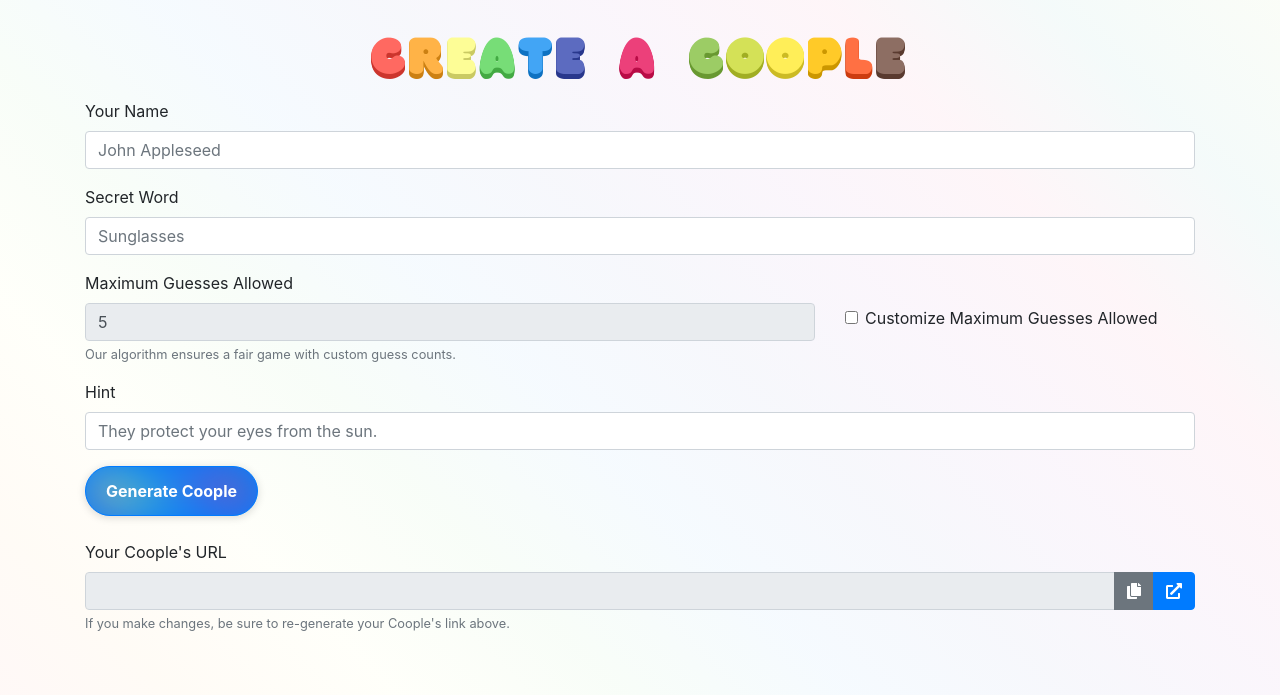
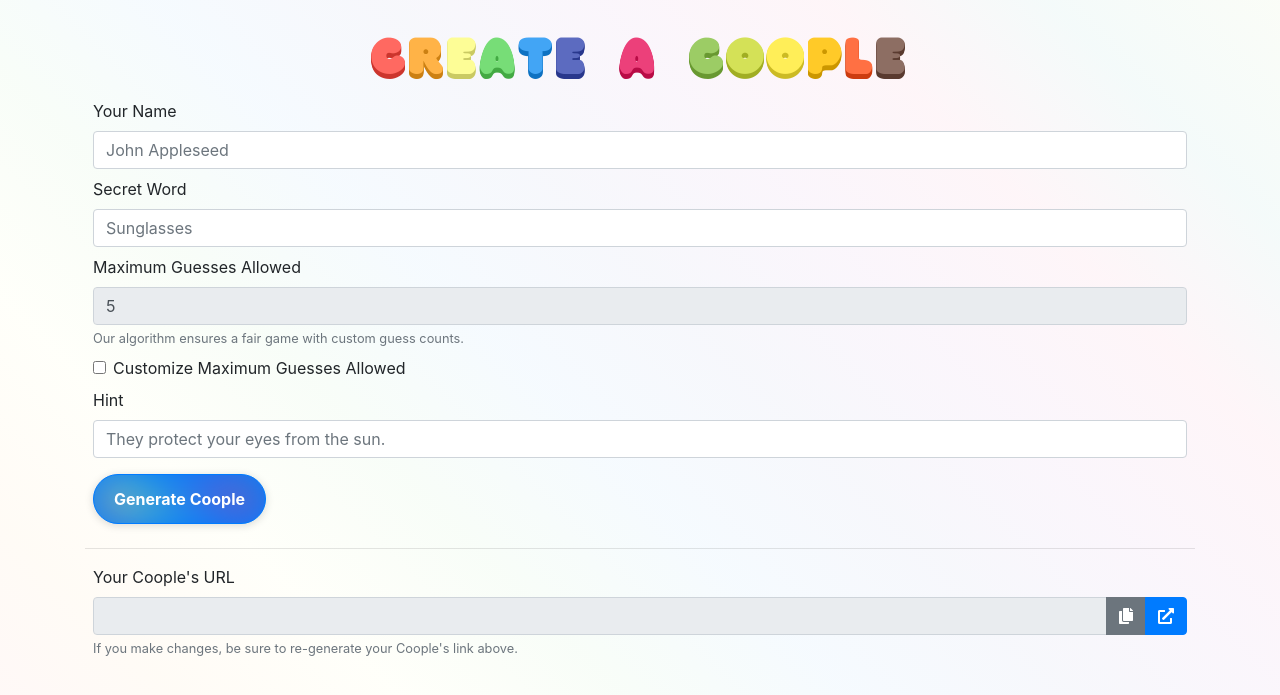
Before and after one commit to coopersully/coople, a Flask app: page /create in a window 1280 px wide. Shown: the part 56-751 px from the top of the page. Run offline with Flask 3, Linux system fonts and the light colour scheme; some libraries are stand-ins or nearby versions.

Commit message:
Format create form

```diff
--- a/templates/create.html
+++ b/templates/create.html
@@ -3,24 +3,25 @@
 {% block content %}
     <h1 class="display-4 text-center cooplify mt-4" id="title"></h1>
     <form method="POST" onsubmit="event.preventDefault(); generateUrl();">
-        <div class="form-group">
+
+        <div class="form-group mx-2 my-2">
             <label for="name">Your Name</label>
             <input type="text" class="form-control" id="name" name="name" placeholder="John Appleseed" required>
         </div>
-        <div class="form-group">
+
+        <div class="form-group mx-2 my-2">
             <label for="word">Secret Word</label>
             <input type="text" class="form-control" id="word" name="word" oninput="updateGuesses()"
                    placeholder="Sunglasses" required>
         </div>
-        <div class="form-group row">
 
-            <div class="col-sm-8">
+        <div class="form-group mx-2 my-2">
             <label for="guesses">Maximum Guesses Allowed</label>
             <input type="number" class="form-control" id="guesses" name="guesses" value="5" disabled required>
             <small class="form-text text-muted">Our algorithm ensures a fair game with custom guess counts.</small>
         </div>
 
-            <div class="col-sm-4 align-self-center">
+        <div class="form-group mx-2 my-2">
             <div class="form-check">
                 <input class="form-check-input" type="checkbox" id="customizeGuesses"
                        onchange="customizeGuessesChange()">
@@ -28,16 +29,19 @@
             </div>
         </div>
 
-        </div>
-        <div class="form-group">
+        <div class="form-group mx-2 my-2">
             <label for="hint">Hint</label>
             <input type="text" class="form-control" id="hint" name="hint"
                    placeholder="They protect your eyes from the sun.">
         </div>
 
-        <button type="button" class="btn btn-primary btn-coople rounded-pill" onclick="generateUrl()">Generate Coople</button>
+        <button type="button" class="btn btn-primary btn-coople rounded-pill mx-2 my-2" onclick="generateUrl()">Generate
+            Coople
+        </button>
 
-        <div class="form-group mt-4">
+        <hr/>
+
+        <div class="form-group mx-2 my-2">
             <label for="gameUrl">Your Coople's URL</label>
             <div class="input-group">
                 <input type="text" class="form-control" id="gameUrl" readonly>
@@ -48,11 +52,12 @@
                             class="fas fa-external-link-alt"></i></button>
                 </div>
             </div>
-            <small class="form-text text-muted">If you make changes, be sure to re-generate your Coople's link above.</small>
+            <small class="form-text text-muted">If you make changes, be sure to re-generate your Coople's link
+                above.</small>
         </div>
     </form>
 
-    <div class="container text-center" id="badges"> </div>
+    <div class="container text-center" id="badges"></div>
 
     <script>
 
```
Lines whose indentation alone changed are shown as unchanged.
